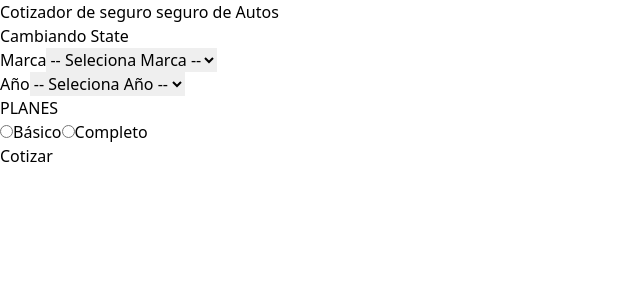
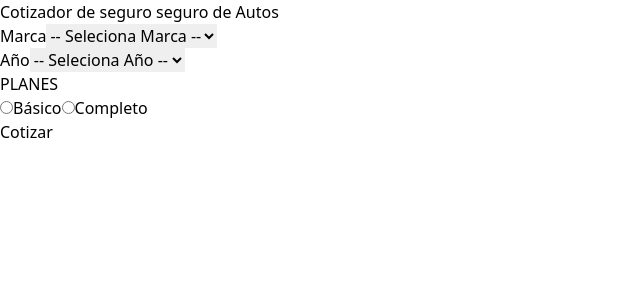
Before and after one commit to christianFernandez14/cotizador, a React (Vite) app: page / in a window 1280 px wide. Shown: the top 300 px of the page, without its empty margins (0-640 px from the left). Built offline with nearby package versions, Linux system fonts and the light colour scheme.

Commit message:
Creando Custom hooks, para acceder al Provider y ser mas organizados / useCotizador

```diff
--- a/src/components/AppSeguro.jsx
+++ b/src/components/AppSeguro.jsx
@@ -1,10 +1,9 @@
-import { useContext } from "react";
 import Formulario from "./Formulario"
-import CotizadorContext from "../context/CotizadorProvider";
+import useCotizador from "../hooks/useCotizador"
 
 const AppSeguro = () => {
 
-  const { modal } = useContext(CotizadorContext)
+  const { modal } = useCotizador()
 
   console.log(modal)
 
--- a/src/components/Formulario.jsx
+++ b/src/components/Formulario.jsx
@@ -1,23 +1,16 @@
-import { Fragment, useContext } from "react";
+import { Fragment} from "react";
 import { MARCAS, YEARS, PLANES } from "../constants/index";
-import CotizadorContext from "../context/CotizadorProvider";
+import useCotizador from "../hooks/useCotizador";
 
 const Formulario = () => {
 
-  const { modal, cambiarState } = useContext(CotizadorContext);
+  const { modal, cambiarState } = useCotizador();
 
-  console.log(modal)
 
   return (
 
     <>
 
-      <button
-        className="border p-1"
-        onClick={cambiarState}
-      >
-        Cambiando State
-      </button>
       <form>
         <div className="my-5">
           <label className="block mb-3 font-bold  text-gray-400 uppercase">
--- /dev/null
+++ b/src/hooks/useCotizador.jsx
@@ -0,0 +1,9 @@
+import { useContext } from "react";
+import CotizadorContext from "../context/CotizadorProvider";
+
+
+const useCotizador = () => {
+  return useContext(CotizadorContext)
+}
+
+export default useCotizador
```
